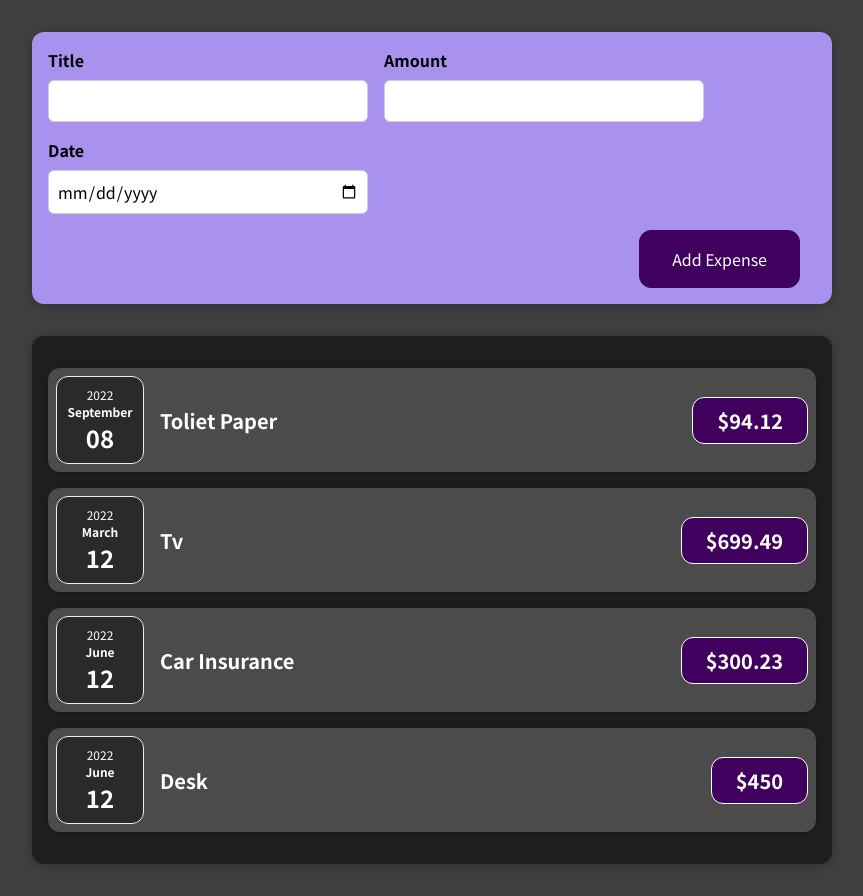
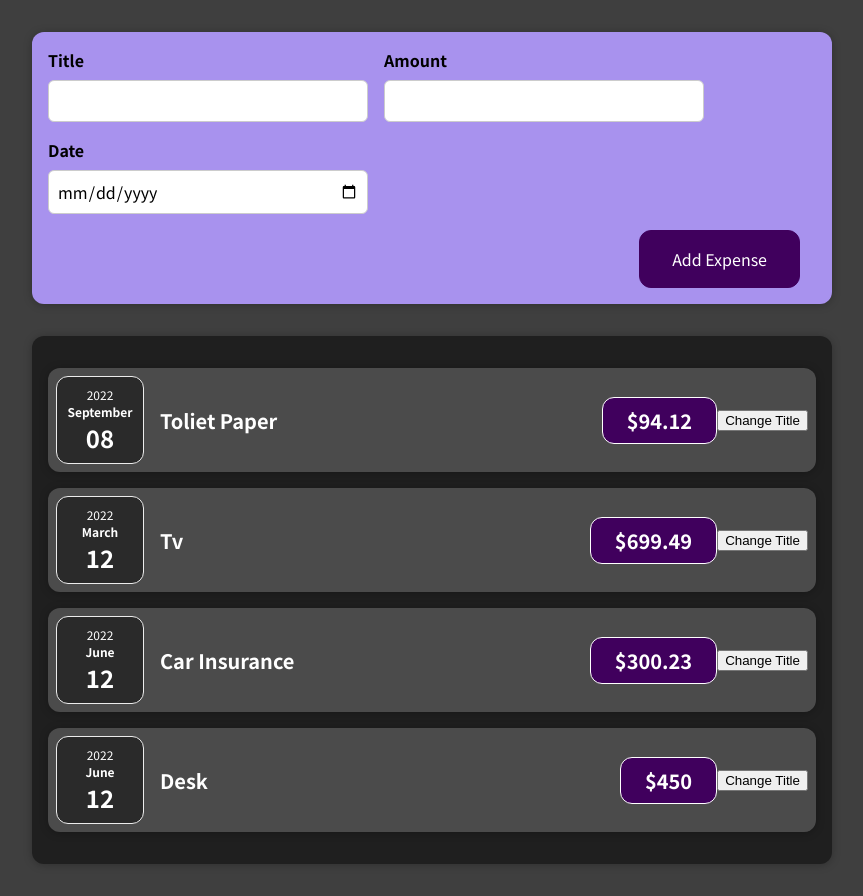
Before and after one commit to zperez0/expense-tracker, a React (Create React App) app: page / in a window 1280 px wide. Shown: the whole page, without its empty margins (208-1071 px from the left). Built offline with nearby package versions, Linux system fonts and the light colour scheme.

Commit message:
[WIP] add change title button & clickHandler()

```diff
--- a/src/components/Expenses/ExpenseItem.js
+++ b/src/components/Expenses/ExpenseItem.js
@@ -1,18 +1,26 @@
-import React from "react";
+import React, { useState } from "react";
 import ExpenseDate from "./ExpenseDate";
 import Card from "../UI/Card";
 import "./ExpenseItem.css";
 
 const ExpenseItem = (props) => {
+  const [title, setTitle] = useState(props.title);
+
+  const clickHandler = () => {
+    setTitle("Updated!");
+    console.log(title);
+  };
+
   return (
     <Card className="expense-item">
       <ExpenseDate date={props.date} />
       <div className="expense-item__description">
-        <h2>{props.title}</h2>
+        <h2>{title}</h2>
         <div className="expense-item__price">${props.amount}</div>
       </div>
+      <button onClick={clickHandler}>Change Title</button>
     </Card>
   );
-}
+};
 
 export default ExpenseItem;
```
